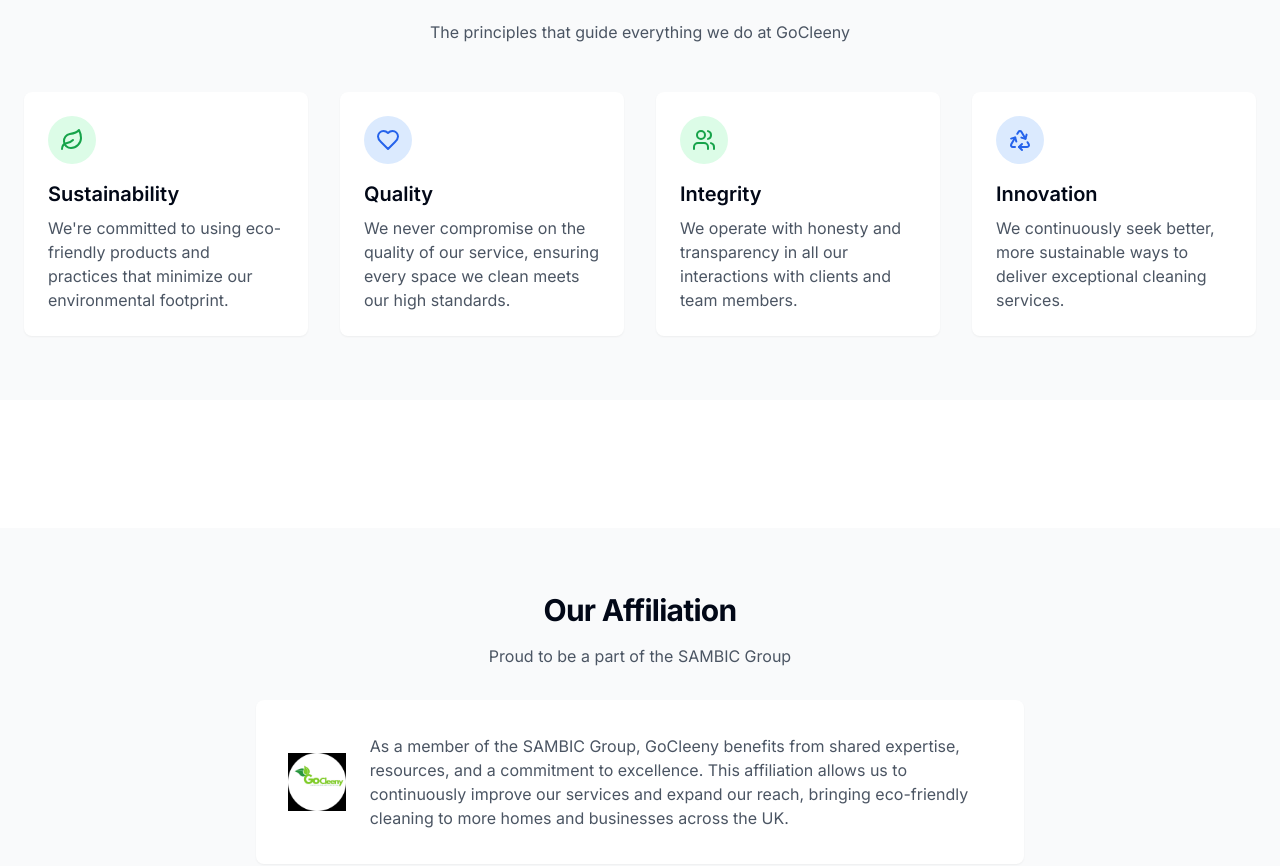
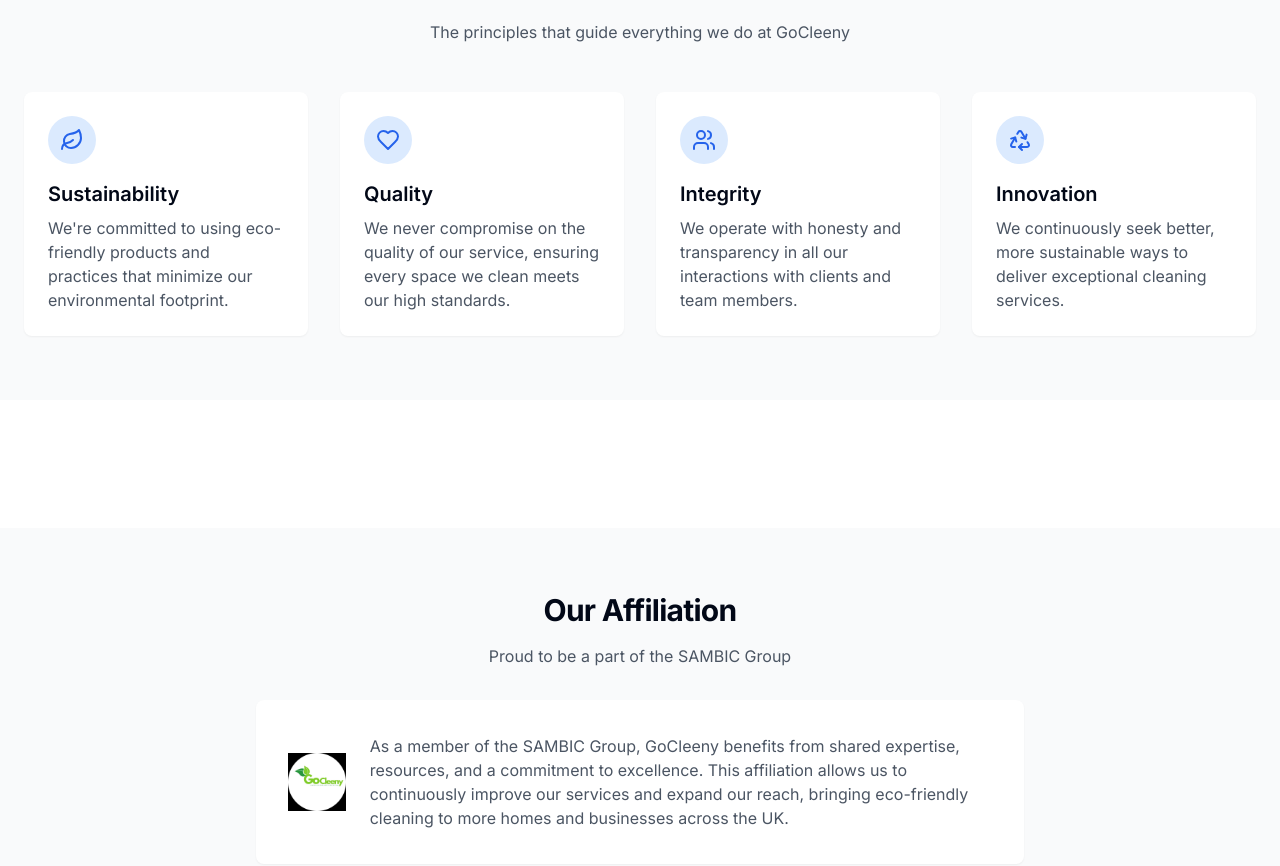
Before and after one commit to Bibekksah/gocleeny, a Next.js app: page /about in a window 1280 px wide. Shown: the part 1009-1875 px from the top of the page. Built offline with nearby package versions, Linux system fonts and the light colour scheme.

Commit message:
Update page.tsx
COLOR Changed Green-Blue

Signed-off-by: eTac <137216341+Chudaraj-Kushwaha@users.noreply.github.com>

```diff
--- a/app/about/page.tsx
+++ b/app/about/page.tsx
@@ -63,8 +63,8 @@ export default function AboutPage() {
           </div>
           <div className="grid gap-8 md:grid-cols-2 lg:grid-cols-4">
             <div className="bg-white p-6 rounded-lg shadow-sm hover:shadow-md transition-shadow">
-              <div className="h-12 w-12 bg-green-100 rounded-full flex items-center justify-center mb-4">
-                <Leaf className="h-6 w-6 text-green-600" />
+              <div className="h-12 w-12 bg-blue-100 rounded-full flex items-center justify-center mb-4">
+                <Leaf className="h-6 w-6 text-blue-600" />
               </div>
               <h3 className="text-xl font-semibold mb-2">Sustainability</h3>
               <p className="text-gray-600">
@@ -82,8 +82,8 @@ export default function AboutPage() {
               </p>
             </div>
             <div className="bg-white p-6 rounded-lg shadow-sm hover:shadow-md transition-shadow">
-              <div className="h-12 w-12 bg-green-100 rounded-full flex items-center justify-center mb-4">
-                <Users className="h-6 w-6 text-green-600" />
+              <div className="h-12 w-12 bg-blue-100 rounded-full flex items-center justify-center mb-4">
+                <Users className="h-6 w-6 text-blue-600" />
               </div>
               <h3 className="text-xl font-semibold mb-2">Integrity</h3>
               <p className="text-gray-600">
```
